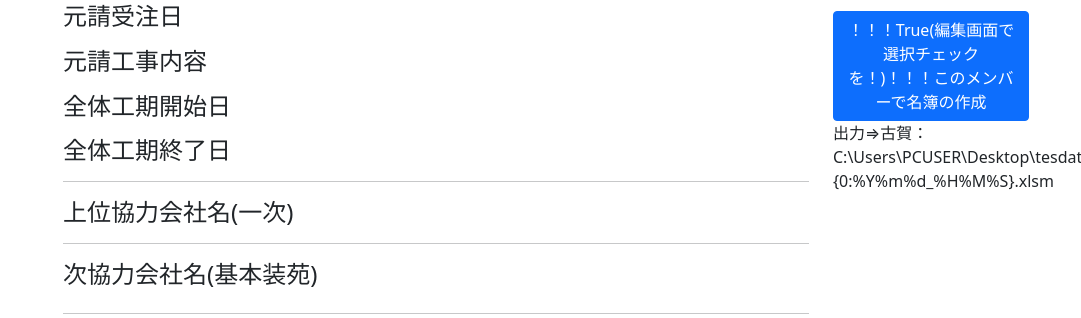
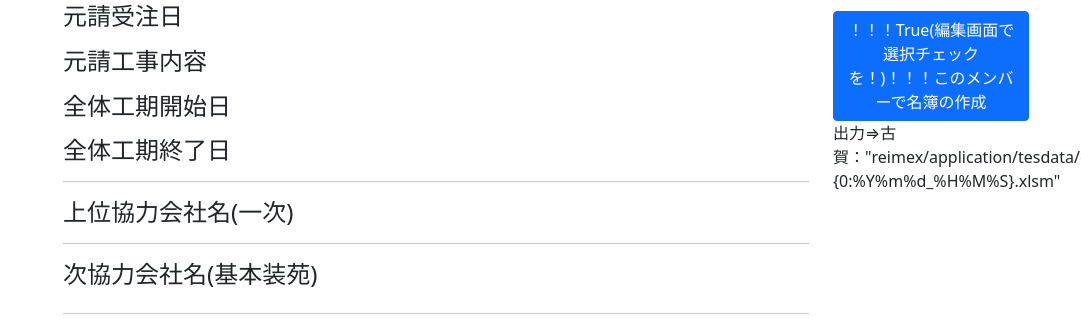
Before and after one commit to rinpama/CharmDjango, a Django app: template templates/actualSpot/spotdetail.html in a window 1400 px wide; the page is wider, and only the part inside the window is pictured. Shown: the part 304-622 px from the top of that part, without its empty margins (319-1400 px from the left). Run offline with Django 4.2, Linux system fonts and the light colour scheme; the template is opened without the code that fills it, so the values that code supplies are empty.

Commit message:
NOTSUMMER

```diff
--- a/Soen/models.py
+++ b/Soen/models.py
@@ -24,7 +24,7 @@ class MemberDetailMo(models.Model):
 class BlogMo(models.Model):
     memberm2 = models.ForeignKey(MemberMo, on_delete=models.CASCADE, related_name='blog')
     title = models.CharField('ﾀｲﾄﾙ', max_length=50, blank=True, null=True,default='title')
-    text = models.TextField('ﾃｷｽﾄ & ﾌｫﾄ', blank=True, null=True,default='text')
+    text = models.TextField('ﾃｷｽﾄ', blank=True, null=True,default='text')
     created_at = models.DateField('作成日', auto_now_add=True)
     updated_at = models.DateField('更新日', auto_now=True)
 
--- a/templates/actualSpot/spotdetail.html
+++ b/templates/actualSpot/spotdetail.html
@@ -208,7 +208,7 @@ detail
     <p><a href="{% url 'actualSpot:vehiclelist'  %}">車両LIST</a></p>
     <hr>
         <a class='btn btn-primary' href="{% url 'reimex:aspot' %}"> ！！！True(編集画面で選択チェックを！)！！！このメンバーで名簿の作成</a>
-    <p>出力⇒古賀：C:\Users\PCUSER\Desktop\tesdata\output_data\{0:%Y%m%d_%H%M%S}.xlsm</p>
+    <p>出力⇒古賀："reimex/application/tesdata/output_data\{0:%Y%m%d_%H%M%S}.xlsm"</p>
 {% endblock %}
 
 {% block footer %}{% endblock %}
```
Also changed, not shown: 1 other file.
